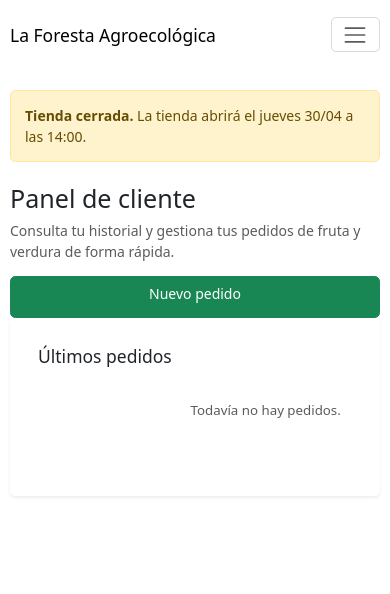
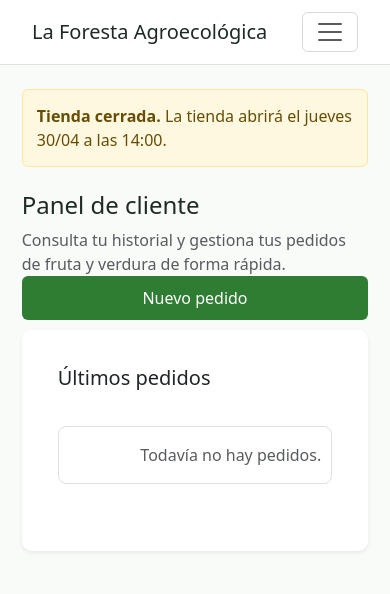
Before and after one commit to YonBer96/eco-tienda, a Django app: page /cliente/ in a window 390 px wide. Shown: the top 594 px of the page. Run offline with Django 5.2, Linux system fonts and the light colour scheme; a user stored in the database is signed in; data comes from the database, SQL or seed files in the repository.

Commit message:
version css 3

```diff
--- a/static/css/styles.css
+++ b/static/css/styles.css
@@ -1,25 +1,191 @@
-/* RESPONSIVE FINAL PRO */
-html{font-size:clamp(14px,1vw,16px)}
-body{overflow-x:hidden}
-.container,.container-fluid{max-width:100%;padding:clamp(10px,2vw,24px)}
-.btn{min-height:42px}
-@media(max-width:768px){.btn{width:100%}}
-.form-control,.form-select{font-size:1rem}
-.card{padding:clamp(14px,2vw,24px)}
-.table{font-size:.95rem}
-@media(max-width:768px){
-.table thead{display:none}
-.table tr{display:block;margin-bottom:1rem;border-radius:16px;background:#fff;padding:.8rem}
-.table td{display:flex;justify-content:space-between;padding:.6rem 0;border:none}
-.table td::before{content:attr(data-label);font-weight:700;font-size:.75rem}
+/* =========================
+   BASE (ESCRITORIO PRIMERO)
+========================= */
+
+:root {
+    --green: #2e7d32;
+    --green-dark: #1b5e20;
+    --light: #f9fbf9;
+    --border: #e0e0e0;
+    --text: #1f2a24;
 }
-.page-hero{display:flex;flex-wrap:wrap;gap:1rem}
-.category-tabs{display:flex;flex-wrap:wrap;gap:.5rem}
-.category-tabs a{flex:1;text-align:center}
-@media(max-width:768px){
-.navbar-collapse{background:#fff;border-radius:16px;padding:1rem}
-.nav-link{text-align:center}
+
+html {
+    font-size: 16px;
 }
-input[type=number]{max-width:120px;width:100%}
-.auth-card{width:min(420px,100%);margin:auto}
-.report-document{max-width:900px;margin:auto}
+
+body {
+    font-family: system-ui, -apple-system, sans-serif;
+    background: var(--light);
+    color: var(--text);
+    margin: 0;
+}
+
+/* CONTENEDORES */
+
+.container {
+    max-width: 1200px;
+    margin: auto;
+    padding: 20px;
+}
+
+/* NAVBAR */
+
+.navbar {
+    background: white;
+    border-bottom: 1px solid var(--border);
+    padding: 12px 20px;
+}
+
+    .navbar a {
+        margin-right: 15px;
+        color: var(--text);
+        font-weight: 500;
+    }
+
+/* TARJETAS */
+
+.card {
+    background: white;
+    border: 1px solid var(--border);
+    border-radius: 10px;
+    padding: 20px;
+    margin-bottom: 20px;
+}
+
+/* BOTONES */
+
+.btn {
+    background: var(--green);
+    color: white;
+    border: none;
+    padding: 10px 18px;
+    border-radius: 6px;
+    cursor: pointer;
+}
+
+    .btn:hover {
+        background: var(--green-dark);
+    }
+
+/* TITULOS */
+
+h1 {
+    font-size: 2rem;
+    margin-bottom: 10px;
+}
+
+h2 {
+    font-size: 1.4rem;
+}
+
+/* TABLAS (ESCRITORIO BONITO) */
+
+.table {
+    width: 100%;
+    border-collapse: collapse;
+    margin-top: 20px;
+    background: white;
+}
+
+    .table th {
+        background: #f1f5f1;
+        text-align: left;
+        padding: 12px;
+        font-size: 0.85rem;
+        text-transform: uppercase;
+        border-bottom: 2px solid var(--border);
+    }
+
+    .table td {
+        padding: 12px;
+        border-bottom: 1px solid var(--border);
+    }
+
+    .table tr:hover {
+        background: #fafafa;
+    }
+
+/* INPUTS */
+
+input, select {
+    padding: 8px;
+    border-radius: 6px;
+    border: 1px solid var(--border);
+}
+
+/* ALERTAS */
+
+.alert {
+    padding: 14px;
+    border-radius: 6px;
+    margin-bottom: 20px;
+}
+
+.alert-success {
+    background: #e8f5e9;
+    color: #2e7d32;
+}
+
+.alert-warning {
+    background: #fff8e1;
+}
+
+/* =========================
+   TABLET
+========================= */
+
+@media (max-width: 1024px) {
+    .container {
+        max-width: 95%;
+    }
+}
+
+/* =========================
+   MOVIL (SIN ROMPER ESCRITORIO)
+========================= */
+
+@media (max-width: 768px) {
+
+    .container {
+        padding: 12px;
+    }
+
+    h1 {
+        font-size: 1.5rem;
+    }
+
+    .btn {
+        width: 100%;
+        margin-bottom: 10px;
+    }
+
+    /* TABLA → RESPONSIVE */
+
+    .table thead {
+        display: none;
+    }
+
+    .table tr {
+        display: block;
+        margin-bottom: 15px;
+        border: 1px solid var(--border);
+        border-radius: 8px;
+        padding: 10px;
+        background: white;
+    }
+
+    .table td {
+        display: flex;
+        justify-content: space-between;
+        border: none;
+        padding: 6px 0;
+    }
+
+        .table td::before {
+            content: attr(data-label);
+            font-weight: bold;
+            font-size: 0.75rem;
+            color: #666;
+        }
+}
```
